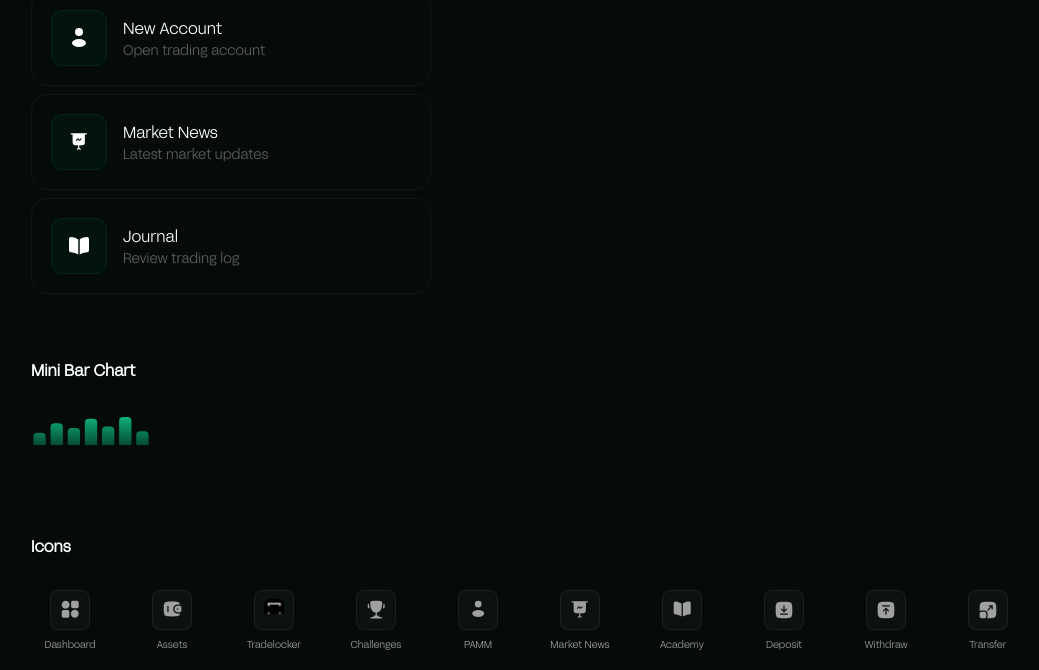
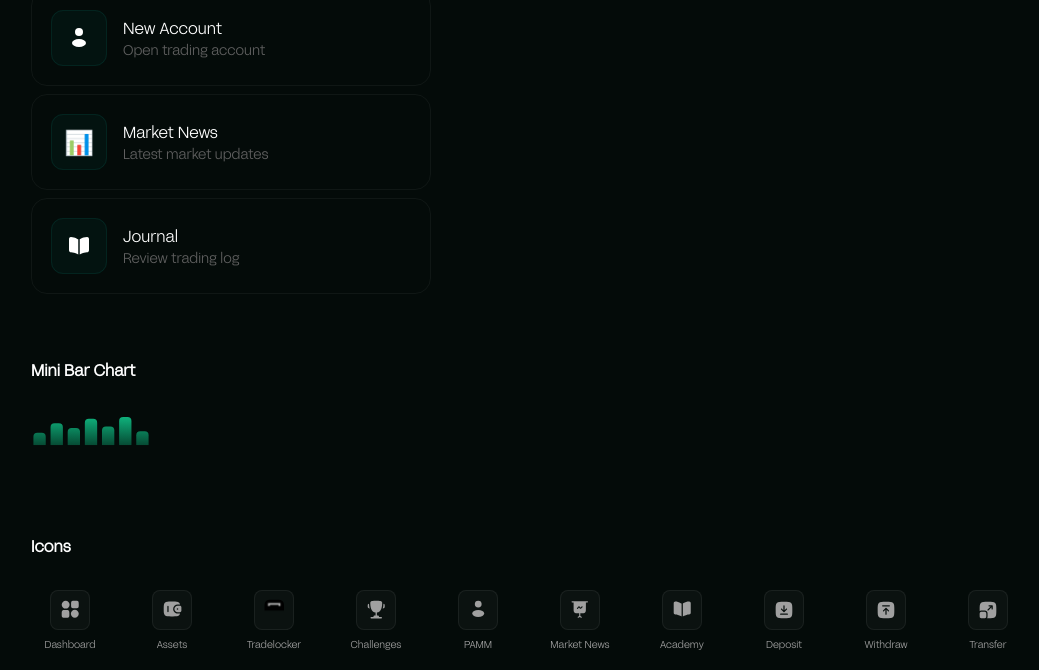
Before and after one commit to Mdx2025/GenesisFxDashboardMDX, a SvelteKit app: page /design-system in a window 1280 px wide. Shown: the part 4700-5370 px from the top of the page, without its empty margins (221-1260 px from the left). Built offline with nearby package versions, Linux system fonts and the light colour scheme.

Commit message:
fix: New Account icon, TradelockerIcon clipping, Market News emoji

```diff
--- a/src/lib/components/dashboard/TradingAccountsTable.svelte
+++ b/src/lib/components/dashboard/TradingAccountsTable.svelte
@@ -16,8 +16,9 @@
         <SearchInput placeholder="Search for" />
         <SparkleButton size="small">
           <span class="flex items-center gap-1.5">
-            <svg width="12" height="12" viewBox="0 0 12 12" fill="none" aria-hidden="true">
-              <path d="M6 1v10M1 6h10" stroke="currentColor" stroke-width="1.5" stroke-linecap="round"/>
+            <svg width="18" height="18" viewBox="0 0 18 18" fill="none" aria-hidden="true">
+              <circle cx="9" cy="4.5" r="3" fill="#BEBEBE"/>
+              <ellipse cx="9" cy="12.75" rx="5.25" ry="3" fill="#BEBEBE"/>
             </svg>
             New Account
           </span>
--- a/src/lib/icons/TradelockerIcon.svelte
+++ b/src/lib/icons/TradelockerIcon.svelte
@@ -1,4 +1,4 @@
-<svg width="21" height="21" viewBox="0 0 21 21" fill="none" xmlns="http://www.w3.org/2000/svg" xmlns:xlink="http://www.w3.org/1999/xlink" aria-hidden="true">
+<svg width="21" height="21" viewBox="-0.5 -0.5 22 22" fill="none" xmlns="http://www.w3.org/2000/svg" xmlns:xlink="http://www.w3.org/1999/xlink" aria-hidden="true">
   <rect width="20.4545" height="20.4545" rx="5.55195" fill="url(#pattern0_2533_1437)"/>
   <defs>
     <pattern id="pattern0_2533_1437" patternContentUnits="objectBoundingBox" width="1" height="1">
--- a/src/routes/design-system/+page.svelte
+++ b/src/routes/design-system/+page.svelte
@@ -386,7 +386,7 @@
             {#snippet icon()}<UserIcon />{/snippet}
           </ActionItem>
           <ActionItem title="Market News" subtitle="Latest market updates">
-            {#snippet icon()}<MarketNewsIcon />{/snippet}
+            {#snippet icon()}<span class="text-white text-2xl leading-8">📊</span>{/snippet}
           </ActionItem>
           <ActionItem title="Journal" subtitle="Review trading log">
             {#snippet icon()}<BookIcon />{/snippet}
```
